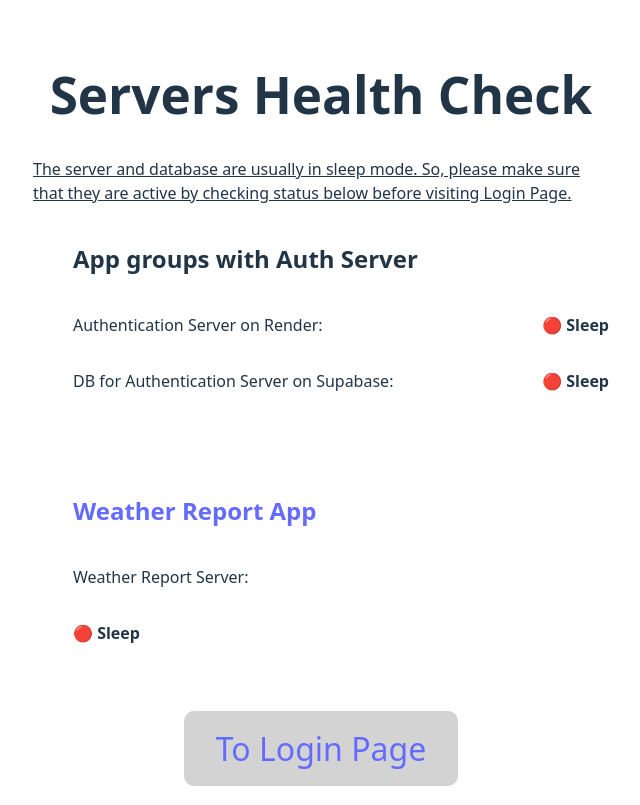
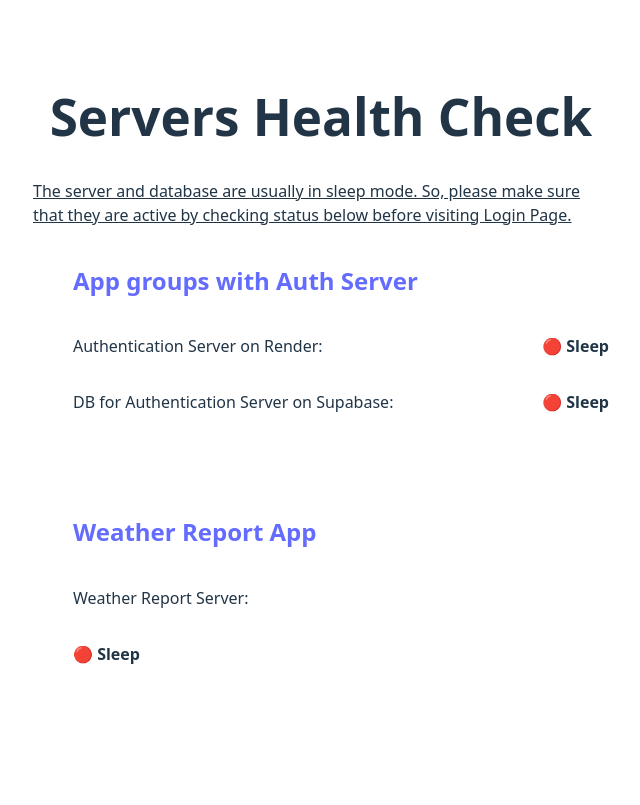
Before and after one commit to kappasan21/server-health-check, a React (Vite) app: page / in a window 1280 px wide. Shown: the whole page, without its empty margins (319-959 px from the left). Built offline with nearby package versions, Linux system fonts and the light colour scheme; no server answers.

Commit message:
Update App.jsx
Disable button to link the auth server login and make a link to there on the title.

```diff
--- a/src/App.jsx
+++ b/src/App.jsx
@@ -38,7 +38,7 @@
         <p>The server and database are usually in sleep mode.  So, please make sure that they are active by checking status below before visiting Login Page.</p>
       </div>
       <ul>
-        <h2 className="app-title">App groups with Auth Server</h2>
+        <a href={authURL + '/login'} target="_blank"><h2 className="app-title">App groups with Auth Server</h2></a>
         <li>
           <p>Authentication Server on Render: </p>
           <p className="current-status">{authServerStatus ? '🟢 Active' : '🔴 Sleep'}</p>
@@ -54,7 +54,7 @@
         <p className="current-status">{weatherServerStatus ? '🟢 Active' : '🔴 Sleep'}</p>
       </ul>
 
-      <a id="link-to-login" href={authURL + '/login'} target="_blank">To Login Page</a>
+      {/* <a id="link-to-login" href={authURL + '/login'} target="_blank">To Login Page</a> */}
     </div >
   );
 }
```
